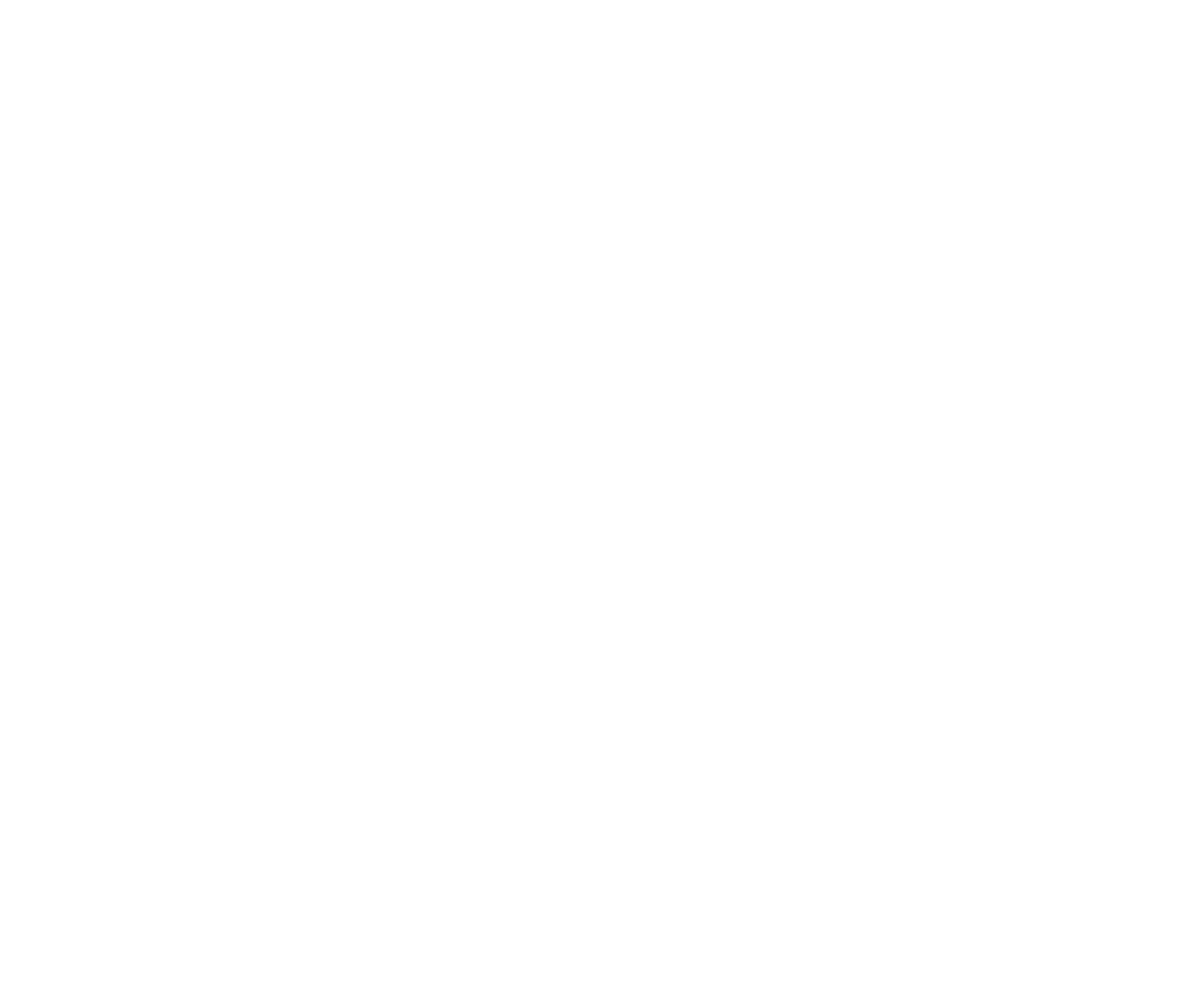
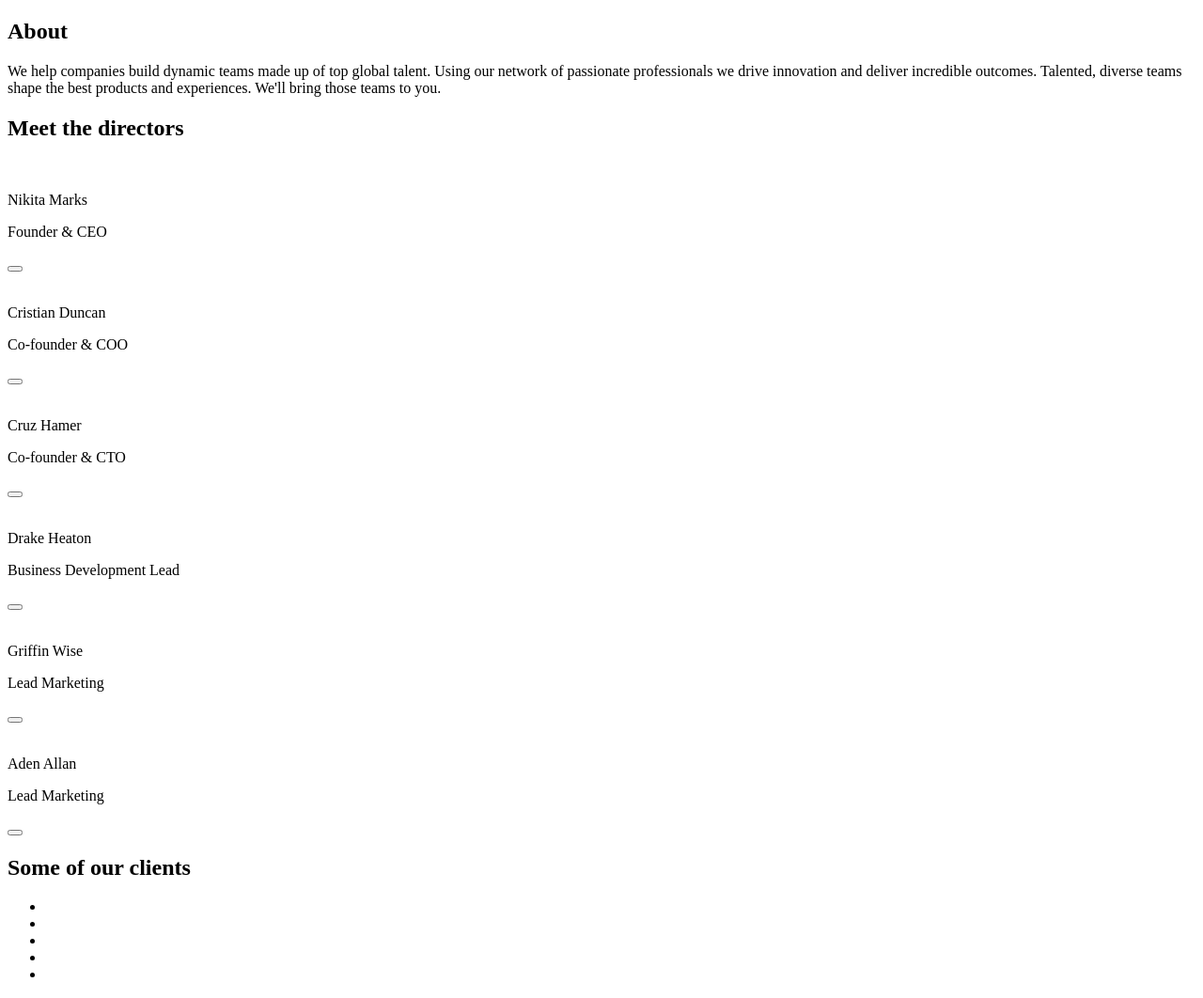
Before and after one commit to polina-ochlopkova/QTest, a plain HTML site: page pages/about.html in a window 1280 px wide. Shown: the whole page at 94% size. Before the commit the page ends 800 px from the top, so only its background shows below. Drawn offline with Linux system fonts and the light colour scheme.

Commit message:
Add semantic HTML structure - About page

```diff
--- a/pages/about.html
+++ b/pages/about.html
@@ -1,11 +1,82 @@
-<!DOCTYPE html>
+<!doctype html>
 <html lang="en">
-<head>
-    <meta charset="UTF-8">
-    <meta name="viewport" content="width=device-width, initial-scale=1.0">
+  <head>
+    <meta charset="UTF-8" />
+    <meta name="viewport" content="width=device-width, initial-scale=1.0" />
     <title>Document</title>
-</head>
-<body>
+  </head>
+  <body>
+    <header></header>
 
-</body>
+    <main>
+      <section>
+        <h1>About</h1>
+        <p>
+          We help companies build dynamic teams made up of top global talent.
+          Using our network of passionate professionals we drive innovation and
+          deliver incredible outcomes. Talented, diverse teams shape the best
+          products and experiences. We'll bring those teams to you.
+        </p>
+      </section>
+
+      <section>
+        <h2>Meet the directors</h2>
+
+        <article>
+          <img src="" alt="" />
+          <p>Nikita Marks</p>
+          <p>Founder & CEO</p>
+          <button></button>
+        </article>
+
+        <article>
+          <img src="" alt="" />
+          <p>Cristian Duncan</p>
+          <p>Co-founder & COO</p>
+          <button></button>
+        </article>
+
+        <article>
+          <img src="" alt="" />
+          <p>Cruz Hamer</p>
+          <p>Co-founder & CTO</p>
+          <button></button>
+        </article>
+
+        <article>
+          <img src="" alt="" />
+          <p>Drake Heaton</p>
+          <p>Business Development Lead</p>
+          <button></button>
+        </article>
+
+        <article>
+          <img src="" alt="" />
+          <p>Griffin Wise</p>
+          <p>Lead Marketing</p>
+          <button></button>
+        </article>
+
+        <article>
+          <img src="" alt="" />
+          <p>Aden Allan</p>
+          <p>Lead Marketing</p>
+          <button></button>
+        </article>
+      </section>
+
+      <section>
+        <h2>Some of our clients</h2>
+        <ul>
+          <li><img src="" alt="" /></li>
+          <li><img src="" alt="" /></li>
+          <li><img src="" alt="" /></li>
+          <li><img src="" alt="" /></li>
+          <li><img src="" alt="" /></li>
+        </ul>
+      </section>
+
+      <footer></footer>
+    </main>
+  </body>
 </html>
```
